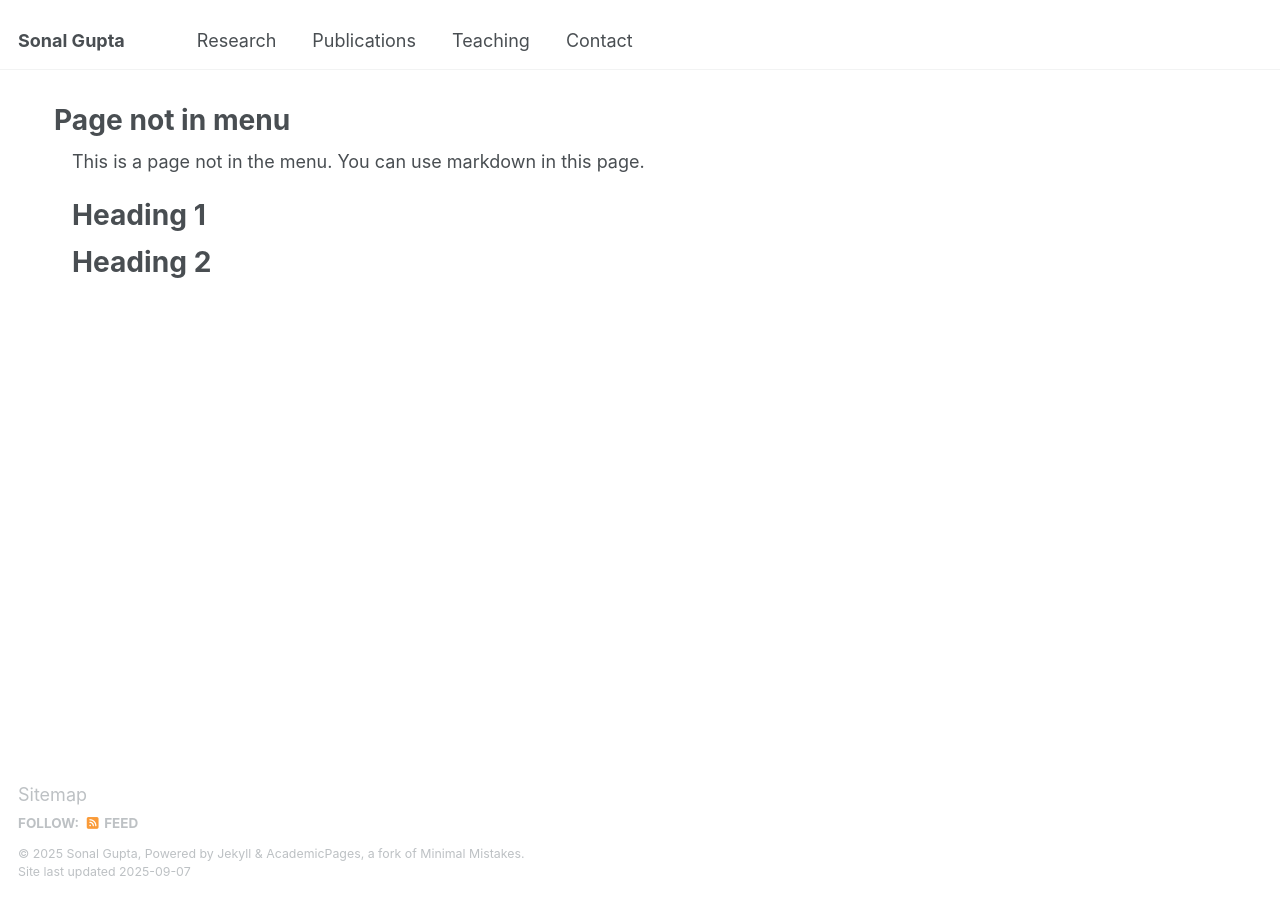
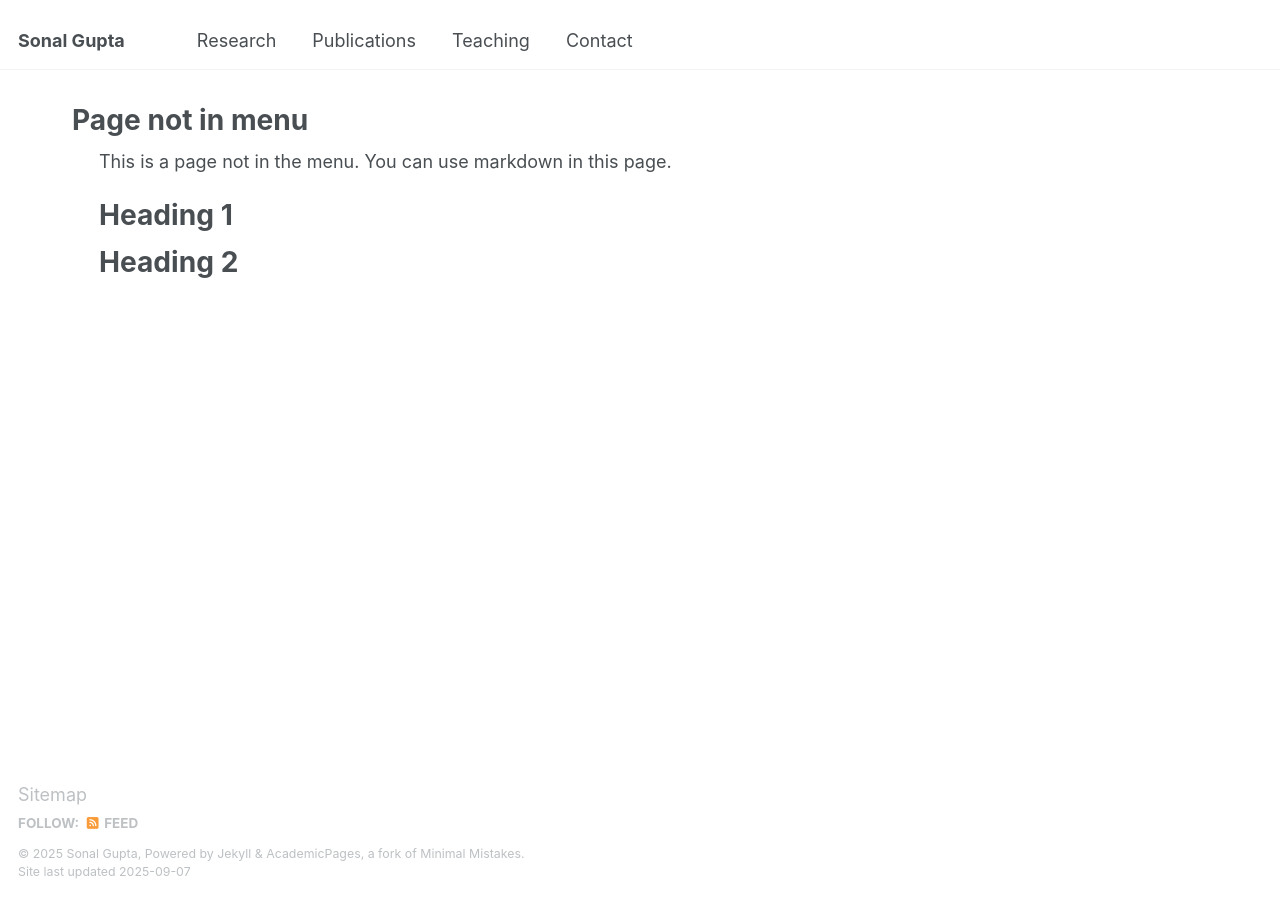
Before and after one commit to gupta-plantgenevo/gupta-plantgenevo.github.io, a Jekyll site: the page built from _pages/non-menu-page.md, in a window 1280 px wide. Built offline with Jekyll 4.4.1, drawn with Linux system fonts in a browser that asks for light colours.

Commit message:
Update custom.css

```diff
--- a/assets/css/custom.css
+++ b/assets/css/custom.css
@@ -16,14 +16,14 @@
   max-width: 100% !important;
   width: 100% !important;
   margin: 0 !important;
-  padding-left: 1rem !important;
+  padding-left: 1.5rem !important;
   padding-right: 1rem !important;
 }
 
 /* (optional) keep readability: left-aligned with a comfortable line length */
 .body-left-narrow .page__content {
   max-width: 70ch !important;   /* ~70 characters per line */
-  margin-left: 1rem !important;    /* left aligned */
+  margin-left: 1.5rem !important;    /* left aligned */
   padding-left: 0 !important;
   padding-right: 1rem !important;
 }
```
